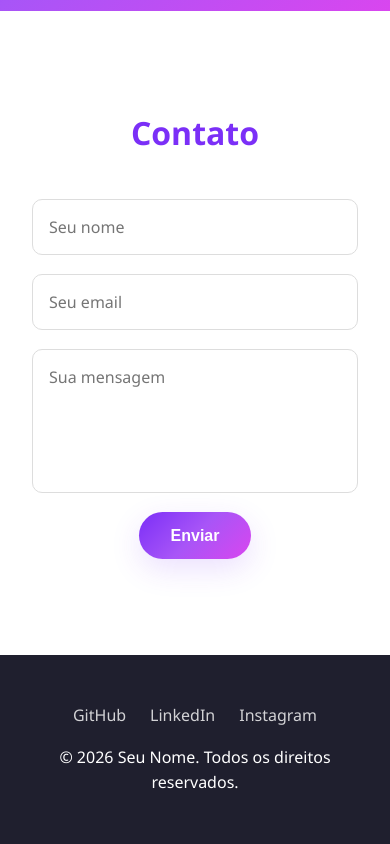
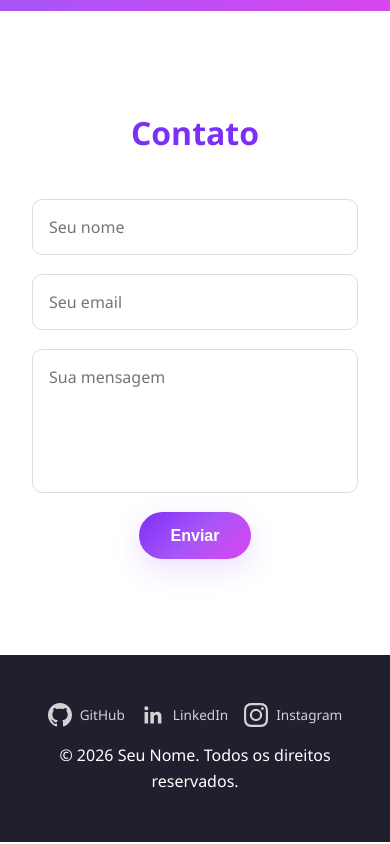
Before and after one commit to alexdenico96-tech/Meu-Portfolio, a plain HTML site: page index.html in a window 390 px wide. Shown: the part 2446-3290 px from the top of the page. Drawn offline with Linux system fonts and the light colour scheme.

Commit message:
icones de redes sociais e ajustes finais de responsividade

```diff
--- a/css/style.css
+++ b/css/style.css
@@ -18,6 +18,10 @@
   --sombra: 0 10px 30px rgba(123, 47, 247, 0.15);
   --raio: 16px;
   --fonte: 'Segoe UI', system-ui, -apple-system, sans-serif;
+}
+
+html {
+  scroll-behavior: smooth; /* faz a página rolar suavemente ao clicar em links âncora (#sobre, #contato, etc) */
 }
 
 body {
@@ -289,14 +293,22 @@ body {
 }
 
 .redes-sociais a {
+  display: flex;
+  align-items: center;
+  gap: 0.5rem;
   color: #fff;
   text-decoration: none;
   opacity: 0.8;
-  transition: opacity 0.2s;
+  transition: opacity 0.2s, transform 0.2s;
 }
 
 .redes-sociais a:hover {
   opacity: 1;
+  transform: translateY(-3px);
+}
+
+.redes-sociais svg {
+  flex-shrink: 0; /* impede o ícone de espremer quando o espaço é pequeno */
 }
 
 /* ============================
@@ -326,4 +338,13 @@ body {
   .estatisticas {
     gap: 2rem;
   }
+
+  .redes-sociais {
+    gap: 1rem;
+    flex-wrap: wrap;
+  }
+
+  .redes-sociais span {
+    font-size: 0.85rem;
+  }
 }
--- a/index.html
+++ b/index.html
@@ -99,9 +99,24 @@
   <!-- ===== FOOTER ===== -->
   <footer class="footer">
     <div class="redes-sociais">
-      <a href="#" aria-label="GitHub">GitHub</a>
-      <a href="#" aria-label="LinkedIn">LinkedIn</a>
-      <a href="#" aria-label="Instagram">Instagram</a>
+      <a href="https://github.com/SEU_USUARIO" target="_blank" rel="noopener noreferrer" aria-label="GitHub">
+        <svg viewBox="0 0 24 24" width="24" height="24" fill="currentColor">
+          <path d="M12 0C5.37 0 0 5.37 0 12c0 5.31 3.435 9.795 8.205 11.385.6.105.825-.255.825-.57 0-.285-.015-1.23-.015-2.235-3.015.555-3.795-.735-4.035-1.41-.135-.345-.72-1.41-1.23-1.695-.42-.225-1.02-.78-.015-.795.945-.015 1.62.87 1.845 1.23 1.08 1.815 2.805 1.305 3.495.99.105-.78.42-1.305.765-1.605-2.67-.3-5.46-1.335-5.46-5.925 0-1.305.465-2.385 1.23-3.225-.12-.3-.54-1.53.12-3.18 0 0 1.005-.315 3.3 1.23.96-.27 1.98-.405 3-.405s2.04.135 3 .405c2.295-1.56 3.3-1.23 3.3-1.23.66 1.65.24 2.88.12 3.18.765.84 1.23 1.905 1.23 3.225 0 4.605-2.805 5.625-5.475 5.925.435.375.81 1.095.81 2.22 0 1.605-.015 2.895-.015 3.3 0 .315.225.69.825.57A12.02 12.02 0 0 0 24 12c0-6.63-5.37-12-12-12z"/>
+        </svg>
+        <span>GitHub</span>
+      </a>
+      <a href="https://linkedin.com/in/SEU_USUARIO" target="_blank" rel="noopener noreferrer" aria-label="LinkedIn">
+        <svg viewBox="0 0 24 24" width="24" height="24" fill="currentColor">
+          <path d="M20.447 20.452h-3.554v-5.569c0-1.328-.027-3.037-1.852-3.037-1.853 0-2.136 1.445-2.136 2.939v5.667H9.351V9h3.414v1.561h.046c.477-.9 1.637-1.85 3.37-1.85 3.601 0 4.267 2.37 4.267 5.455v6.286zM5.337 7.433a2.062 2.062 0 1 1 0-4.124 2.062 2.062 0 0 1 0 4.124zM7.114 20.452H3.558V9h3.556v11.452z"/>
+        </svg>
+        <span>LinkedIn</span>
+      </a>
+      <a href="https://instagram.com/SEU_USUARIO" target="_blank" rel="noopener noreferrer" aria-label="Instagram">
+        <svg viewBox="0 0 24 24" width="24" height="24" fill="currentColor">
+          <path d="M12 2.163c3.204 0 3.584.012 4.85.07 3.252.148 4.771 1.691 4.919 4.919.058 1.265.069 1.645.069 4.849 0 3.205-.012 3.584-.069 4.849-.149 3.225-1.664 4.771-4.919 4.919-1.266.058-1.644.07-4.85.07-3.204 0-3.584-.012-4.849-.07-3.26-.149-4.771-1.699-4.919-4.92-.058-1.265-.07-1.644-.07-4.849 0-3.204.013-3.583.07-4.849.149-3.227 1.664-4.771 4.919-4.919 1.266-.057 1.645-.069 4.849-.069zm0-2.163c-3.259 0-3.667.014-4.947.072-4.358.2-6.78 2.618-6.98 6.98-.059 1.281-.073 1.689-.073 4.948 0 3.259.014 3.668.072 4.948.2 4.358 2.618 6.78 6.98 6.98 1.281.058 1.689.072 4.948.072 3.259 0 3.668-.014 4.948-.072 4.354-.2 6.782-2.618 6.979-6.98.059-1.28.073-1.689.073-4.948 0-3.259-.014-3.667-.072-4.947-.196-4.354-2.617-6.78-6.979-6.98-1.281-.059-1.69-.073-4.949-.073zM12 5.838a6.162 6.162 0 1 0 0 12.324 6.162 6.162 0 0 0 0-12.324zm0 10.162a4 4 0 1 1 0-8 4 4 0 0 1 0 8zm6.406-11.845a1.44 1.44 0 1 0 0 2.881 1.44 1.44 0 0 0 0-2.881z"/>
+        </svg>
+        <span>Instagram</span>
+      </a>
     </div>
     <p>&copy; 2026 Seu Nome. Todos os direitos reservados.</p>
   </footer>
```
